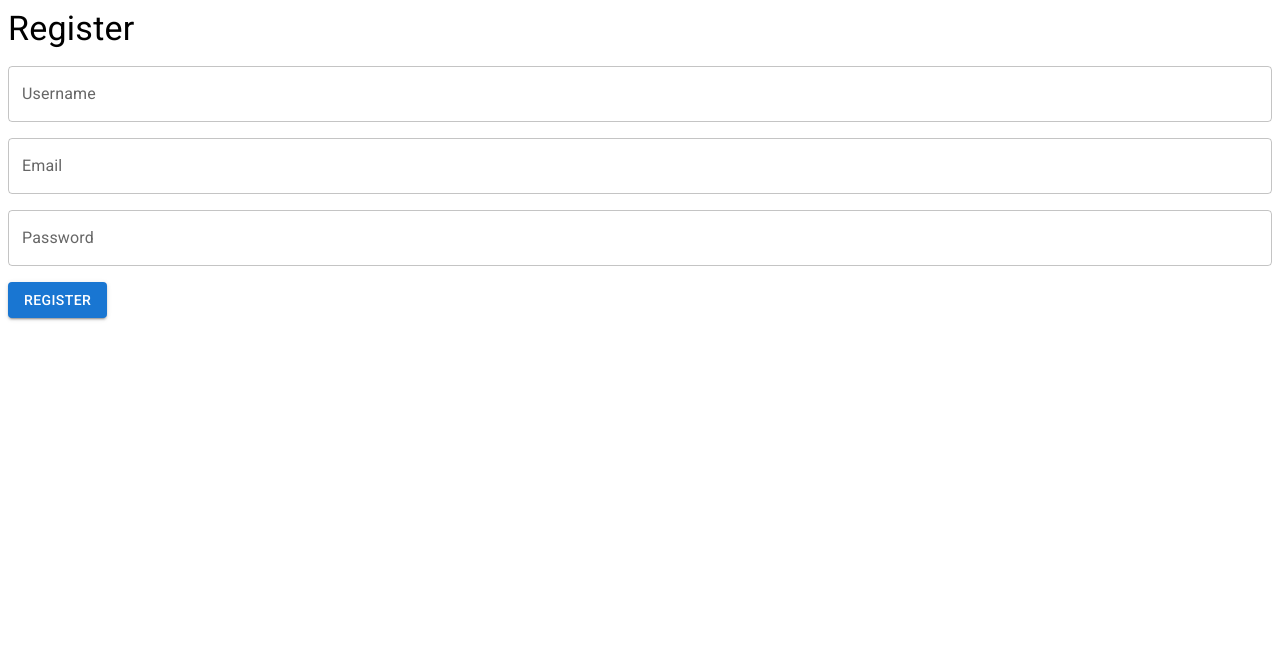
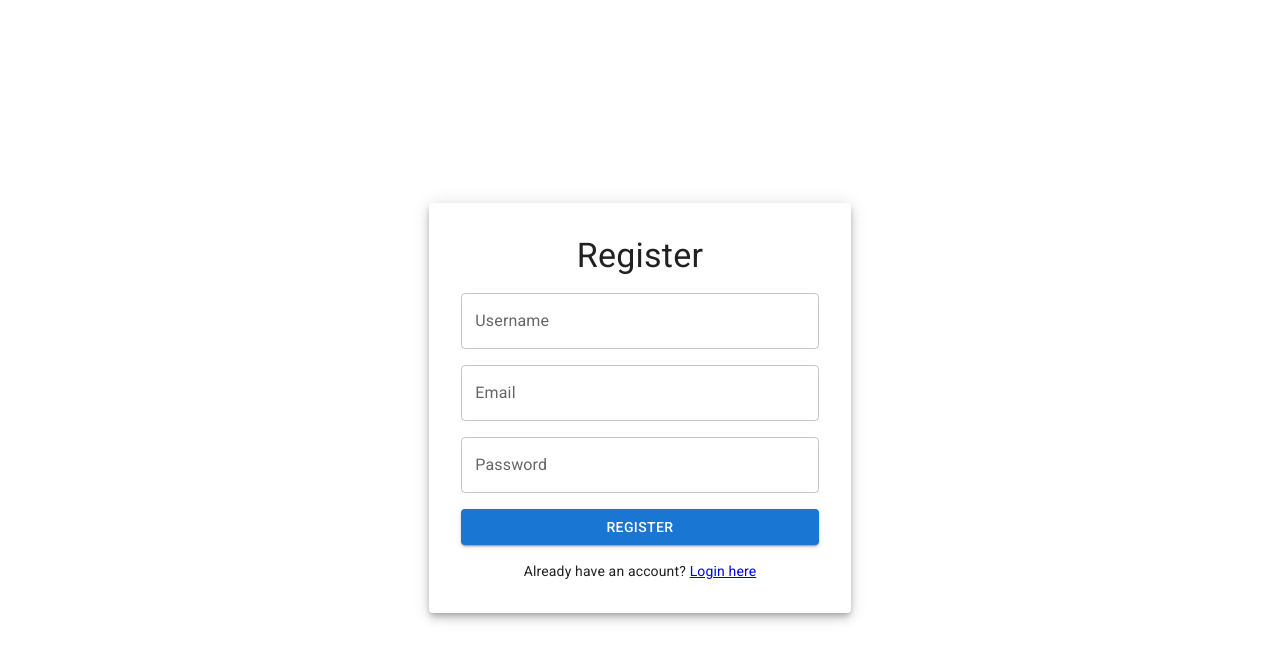
Before and after one commit to josephEncarnacion/new_Complaint_report, a React (Create React App) app in the folder github/nangka-complaint-report-main/: page /register in a window 1280 px wide. Shown: the top 662 px of the page. Built offline with nearby package versions, Linux system fonts and the light colour scheme; no server answers.

Commit message:
fixing the ui of login

```diff
--- a/github/nangka-complaint-report-main/src/components/EmergencyForm.js
+++ b/github/nangka-complaint-report-main/src/components/EmergencyForm.js
@@ -9,7 +9,6 @@ import InputLabel from '@mui/material/InputLabel';
 import Typography from '@mui/material/Typography';
 import Snackbar from '@mui/material/Snackbar';
 import Alert from '@mui/material/Alert';
-import InputFileUpload from './InputFileUpload';
 import axios from 'axios';
 
 const EmergencyForm = () => {
@@ -147,12 +146,14 @@ const EmergencyForm = () => {
         <TextField
           label="Address"
           variant="outlined"
+          multiline
+          rows={3}
           fullWidth
           value={address}
           onChange={handleAddressChange}
           margin="normal"
         />
-         <Box marginTop={2}>
+        <Box marginTop={2} marginLeft={42}>
           <Button variant="contained" color="primary" onClick={handleGetLocation}>
             Get Location
           </Button>
@@ -162,6 +163,7 @@ const EmergencyForm = () => {
             </Typography>
           )}
         </Box>
+
         <FormControl fullWidth margin="normal" variant="outlined">
           <InputLabel id="complaint-type-label">Emergency Type</InputLabel>
           <Select
@@ -188,7 +190,6 @@ const EmergencyForm = () => {
           onChange={handleEmergencyChange}
           margin="normal"
         />
-        <InputFileUpload />
 
         <Box marginTop={2}>
           <Button variant="contained" color="primary" onClick={handleSubmit}>
--- a/github/nangka-complaint-report-main/src/components/FormPropsTextFields.js
+++ b/github/nangka-complaint-report-main/src/components/FormPropsTextFields.js
@@ -10,8 +10,6 @@ import Typography from '@mui/material/Typography';
 import Snackbar from '@mui/material/Snackbar';
 import Alert from '@mui/material/Alert';
 import axios from 'axios';
-// Import the InputFileUpload component here
-import InputFileUpload from './InputFileUpload';
 
 const ComplaintForm = () => {
   const [name, setName] = useState('');
@@ -148,15 +146,18 @@ const ComplaintForm = () => {
         <TextField
           label="Address"
           variant="outlined"
+          multiline
+          rows={3}
           fullWidth
           value={address}
           onChange={handleAddressChange}
           margin="normal"
         />
-         <Box marginTop={2}>
+         <Box marginTop={2} marginLeft={42}>
           <Button variant="contained" color="primary" onClick={handleGetLocation}>
             Get Location
-          </Button>          {locationError}
+          </Button>
+          {locationError}
         </Box>
         <FormControl fullWidth margin="normal" variant="outlined">
           <InputLabel id="complaint-type-label">Complaint Type</InputLabel>
@@ -186,8 +187,6 @@ const ComplaintForm = () => {
           onChange={handleComplaintChange}
           margin="normal"
         />
-        {/* Add the InputFileUpload component here */}
-        <InputFileUpload />
         <Box marginTop={2}>
           <Button variant="contained" color="primary" onClick={handleSubmit}>
             Submit Complaint
--- a/github/nangka-complaint-report-main/src/pages/login.js
+++ b/github/nangka-complaint-report-main/src/pages/login.js
@@ -1,13 +1,15 @@
+// src/pages/Login.js
 import React from 'react';
 import { useNavigate } from 'react-router-dom';
-import { Grid, TextField, Button, Typography } from '@mui/material';
+import { Grid, TextField, Button, Typography, Paper, Box } from '@mui/material';
 import { useAuth } from '../contexts/AuthContext';
+import { Link } from 'react-router-dom';
 
 function Login() {
   const [username, setUsername] = React.useState('');
   const [password, setPassword] = React.useState('');
   const navigate = useNavigate();
-  const { login } = useAuth(); // Get login function from context
+  const { login } = useAuth();
 
   const handleSubmit = async (event) => {
     event.preventDefault();
@@ -19,8 +21,8 @@ function Login() {
       });
       const data = await response.json();
       if (data.success) {
-        login(); // Update authentication state
-        navigate('/'); // Redirect to home page
+        login();
+        navigate('/');
       } else {
         alert('Invalid credentials');
       }
@@ -30,10 +32,14 @@ function Login() {
   };
 
   return (
-    <Grid container spacing={2} justify="center">
-      <Grid item xs={12}>
+    <Grid container justifyContent="center" alignItems="center" style={{ minHeight: '100vh' }}>
+      <Grid item xs={12} sm={8} md={4}>
+        <Paper elevation={6} style={{ padding: '2em' }}>
+          <Box textAlign="center" marginBottom="1em">
             <Typography variant="h4">Login</Typography>
-      </Grid>
+          </Box>
+          <form onSubmit={handleSubmit}>
+            <Grid container spacing={2}>
               <Grid item xs={12}>
                 <TextField
                   label="Username"
@@ -52,9 +58,19 @@ function Login() {
                 />
               </Grid>
               <Grid item xs={12}>
-        <Button variant="contained" color="primary" onClick={handleSubmit}>
+                <Button variant="contained" color="primary" type="submit" fullWidth>
                   Login
                 </Button>
+              </Grid>
+              <Grid item xs={12}>
+                <Typography variant="body2" align="center">
+                  Don't have an account?{' '}
+                  <Link to="/register">Register here</Link>
+                </Typography>
+              </Grid>
+            </Grid>
+          </form>
+        </Paper>
       </Grid>
     </Grid>
   );
--- a/github/nangka-complaint-report-main/src/pages/register.js
+++ b/github/nangka-complaint-report-main/src/pages/register.js
@@ -1,6 +1,7 @@
 // src/pages/Register.js
 import React from 'react';
-import { Grid, TextField, Button, Typography } from '@mui/material';
+import { Grid, TextField, Button, Typography, Paper, Box } from '@mui/material';
+import { Link } from 'react-router-dom';
 
 function Register() {
   const [username, setUsername] = React.useState('');
@@ -27,10 +28,14 @@ function Register() {
   };
 
   return (
-    <Grid container spacing={2} justify="center">
-      <Grid item xs={12}>
+    <Grid container justifyContent="center" alignItems="center" style={{ minHeight: '100vh' }}>
+      <Grid item xs={12} sm={8} md={4}>
+        <Paper elevation={6} style={{ padding: '2em' }}>
+          <Box textAlign="center" marginBottom="1em">
             <Typography variant="h4">Register</Typography>
-      </Grid>
+          </Box>
+          <form onSubmit={handleSubmit}>
+            <Grid container spacing={2}>
               <Grid item xs={12}>
                 <TextField
                   label="Username"
@@ -57,9 +62,19 @@ function Register() {
                 />
               </Grid>
               <Grid item xs={12}>
-        <Button variant="contained" color="primary" onClick={handleSubmit}>
+                <Button variant="contained" color="primary" type="submit" fullWidth>
                   Register
                 </Button>
+              </Grid>
+              <Grid item xs={12}>
+                <Typography variant="body2" align="center">
+                  Already have an account?{' '}
+                  <Link to="/login">Login here</Link>
+                </Typography>
+              </Grid>
+            </Grid>
+          </form>
+        </Paper>
       </Grid>
     </Grid>
   );
```
Lines whose indentation alone changed are shown as unchanged.
